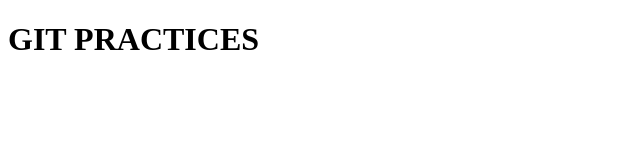
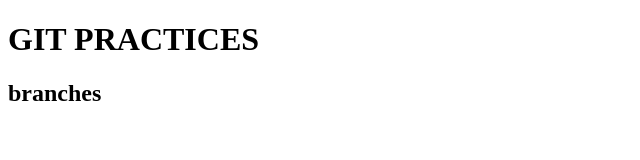
Before and after one commit to sohailali01/demo-repos, a plain HTML site: page index.html in a window 1280 px wide. Shown: the whole page, without its empty margins (0-640 px from the left). Drawn offline with Linux system fonts and the light colour scheme.

Commit message:
Updated files

```diff
--- a/index.html
+++ b/index.html
@@ -7,5 +7,6 @@
 </head>
 <body>
     <h1>GIT PRACTICES</h1>
+    <h2>branches</h2>
 </body>
 </html>
```
